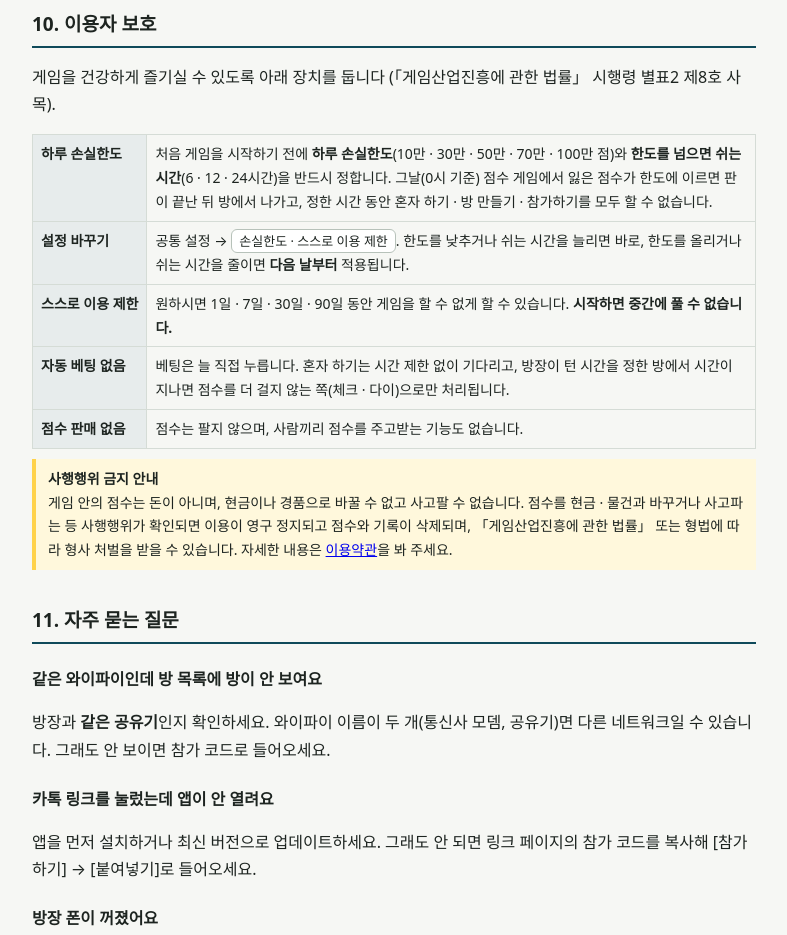
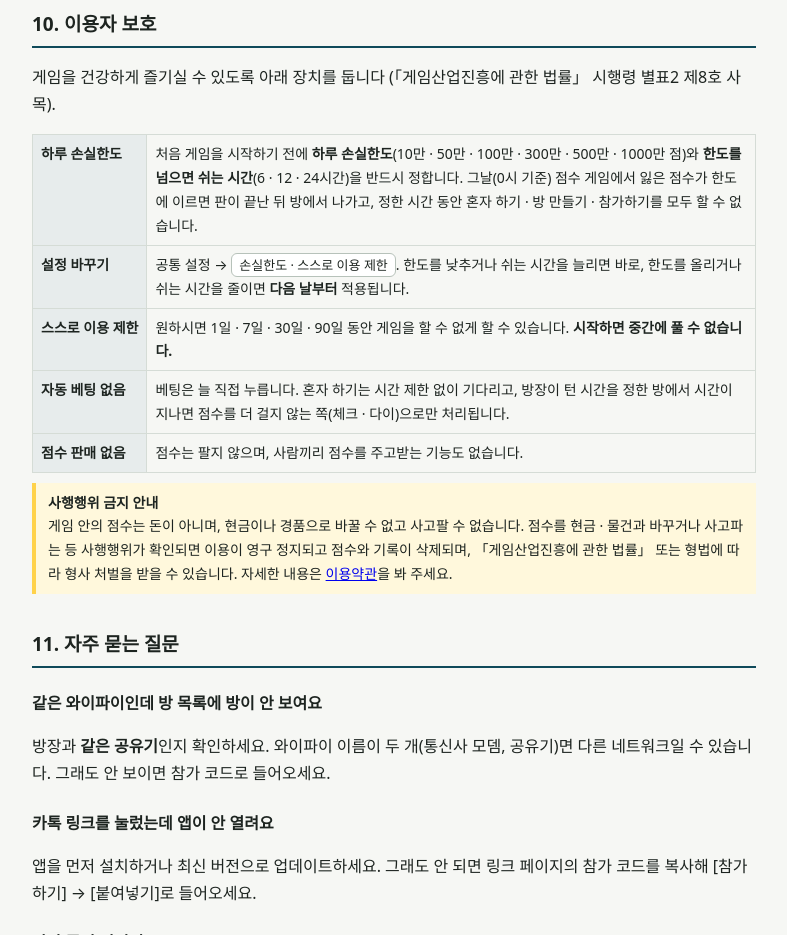
Before and after one commit to ParkTaekan/gostop-join, a plain HTML site: page kr/guide.html in a window 1280 px wide. Shown: the part 3660-4595 px from the top of the page, without its empty margins (246-1033 px from the left). Drawn offline with Linux system fonts and the light colour scheme.

Commit message:
한국판 사용설명서·이용약관: 하루 손실한도 10만~1000만 점 (위원회 접수 담당자 안내)

```diff
--- a/kr/guide.html
+++ b/kr/guide.html
@@ -148,7 +148,7 @@
 <h2 id="protect">10. 이용자 보호</h2>
 <p>게임을 건강하게 즐기실 수 있도록 아래 장치를 둡니다 (「게임산업진흥에 관한 법률」 시행령 별표2 제8호 사목).</p>
 <table>
-<tr><th>하루 손실한도</th><td>처음 게임을 시작하기 전에 <b>하루 손실한도</b>(10만 · 30만 · 50만 · 70만 · 100만 점)와 <b>한도를 넘으면 쉬는 시간</b>(6 · 12 · 24시간)을 반드시 정합니다. 그날(0시 기준) 점수 게임에서 잃은 점수가 한도에 이르면 판이 끝난 뒤 방에서 나가고, 정한 시간 동안 혼자 하기 · 방 만들기 · 참가하기를 모두 할 수 없습니다.</td></tr>
+<tr><th>하루 손실한도</th><td>처음 게임을 시작하기 전에 <b>하루 손실한도</b>(10만 · 50만 · 100만 · 300만 · 500만 · 1000만 점)와 <b>한도를 넘으면 쉬는 시간</b>(6 · 12 · 24시간)을 반드시 정합니다. 그날(0시 기준) 점수 게임에서 잃은 점수가 한도에 이르면 판이 끝난 뒤 방에서 나가고, 정한 시간 동안 혼자 하기 · 방 만들기 · 참가하기를 모두 할 수 없습니다.</td></tr>
 <tr><th>설정 바꾸기</th><td>공통 설정 → <span class="key">손실한도 · 스스로 이용 제한</span>. 한도를 낮추거나 쉬는 시간을 늘리면 바로, 한도를 올리거나 쉬는 시간을 줄이면 <b>다음 날부터</b> 적용됩니다.</td></tr>
 <tr><th>스스로 이용 제한</th><td>원하시면 1일 · 7일 · 30일 · 90일 동안 게임을 할 수 없게 할 수 있습니다. <b>시작하면 중간에 풀 수 없습니다.</b></td></tr>
 <tr><th>자동 베팅 없음</th><td>베팅은 늘 직접 누릅니다. 혼자 하기는 시간 제한 없이 기다리고, 방장이 턴 시간을 정한 방에서 시간이 지나면 점수를 더 걸지 않는 쪽(체크 · 다이)으로만 처리됩니다.</td></tr>
```
Also changed, not shown: kr/terms.html (+1 -1 lines).
